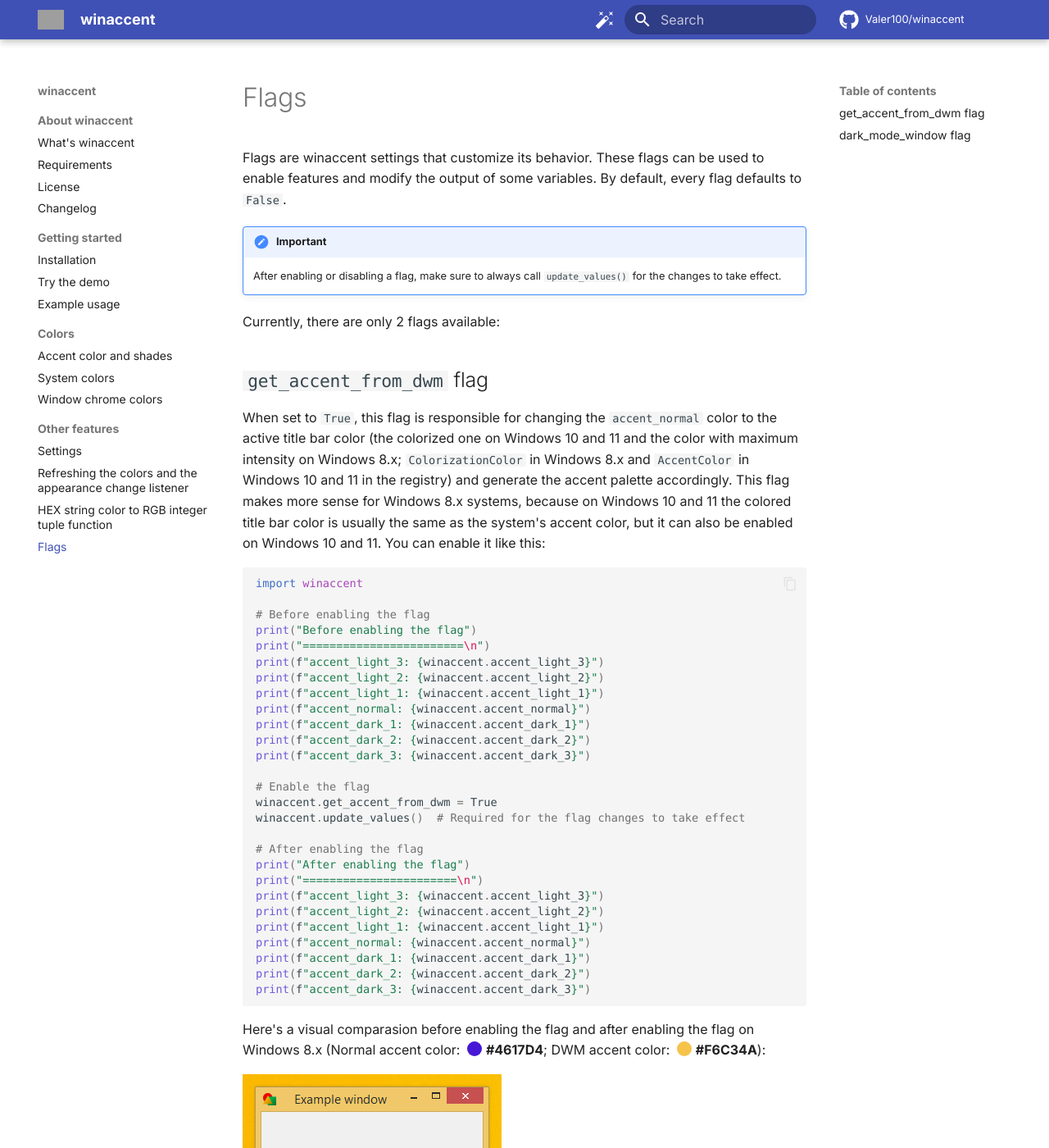
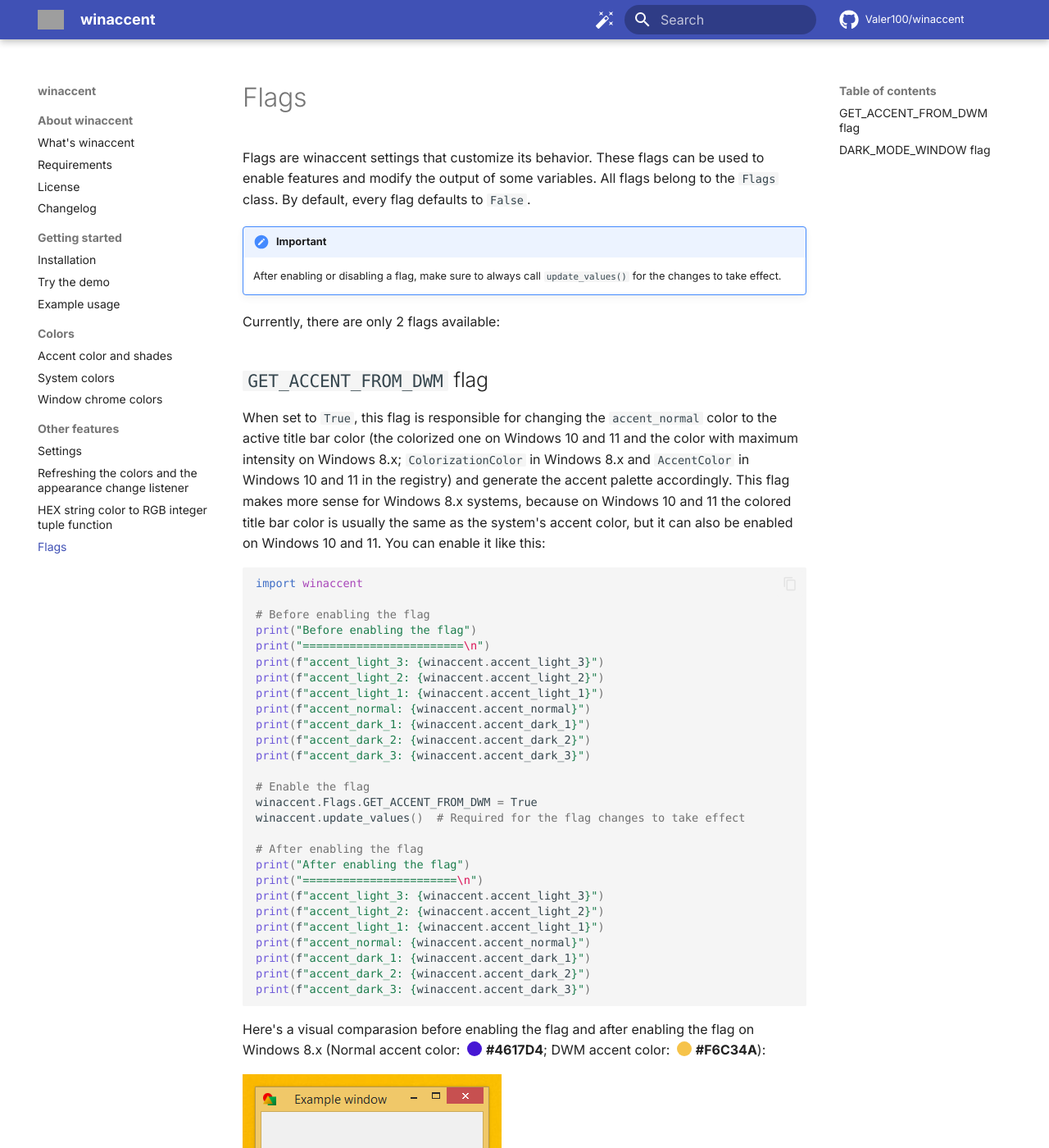
Before and after one commit to Valer100/winaccent, an MkDocs documentation site: the page built from docs/other-features/flags.md, in a window 1280 px wide and 1400 px high. Shown: the whole window at 82% size. Built offline with MkDocs 1.6.1 and Material for MkDocs 9.7.7, drawn with Linux system fonts in a browser that asks for light colours; some web fonts are replaced; comment, search, counter and statistics services are not loaded; some of the changed text lies outside the part shown; grey boxes are pictures that could not be loaded.

Commit message:
Move the flags inside a `Flags` class and rename the flag variables and event constants using uppercase letters

````diff
--- a/docs/other-features/flags.md
+++ b/docs/other-features/flags.md
@@ -1,14 +1,14 @@
 # Flags
 <!-- Added in <font color="#4051B5">:material-tag: **v2.1.0**</font> -->
 
-Flags are winaccent settings that customize its behavior. These flags can be used to enable features and modify the output of some variables. By default, every flag defaults to `False`.
+Flags are winaccent settings that customize its behavior. These flags can be used to enable features and modify the output of some variables. All flags belong to the `Flags` class. By default, every flag defaults to `False`.
 
 !!! important
     After enabling or disabling a flag, make sure to always call `update_values()` for the changes to take effect.
 
 Currently, there are only 2 flags available:
 
-## `get_accent_from_dwm` flag
+## `GET_ACCENT_FROM_DWM` flag
 When set to `True`, this flag is responsible for changing the `accent_normal` color to the active title bar color (the colorized one on Windows 10 and 11 and the color with maximum intensity on Windows 8.x; `ColorizationColor` in Windows 8.x and `AccentColor` in Windows 10 and 11 in the registry) and generate the accent palette accordingly. This flag makes more sense for Windows 8.x systems, because on Windows 10 and 11 the colored title bar color is usually the same as the system's accent color, but it can also be enabled on Windows 10 and 11. You can enable it like this:
 
 ```python
@@ -26,7 +26,7 @@ print(f"accent_dark_2: {winaccent.accent_dark_2}")
 print(f"accent_dark_3: {winaccent.accent_dark_3}")
 
 # Enable the flag
-winaccent.get_accent_from_dwm = True
+winaccent.Flags.GET_ACCENT_FROM_DWM = True
 winaccent.update_values()  # Required for the flag changes to take effect
 
 # After enabling the flag
@@ -61,7 +61,7 @@ Here's a visual comparasion before enabling the flag and after enabling the flag
 </div>
 
 
-## `dark_mode_window` flag
+## `DARK_MODE_WINDOW` flag
 
 When set to `True`, this flag will make winaccent return the dark mode versions of the window chrome colors. Useful when your app has also has a dark theme and you want to use the dark mode values when the dark theme is applied. You can enable it like this:
 
@@ -79,7 +79,7 @@ print(f"window_border_active: {winaccent.window_border_active}")
 print(f"window_border_inactive: {winaccent.window_border_inactive}")
 
 # Enable the flag
-winaccent.dark_mode_window = True
+winaccent.Flags.DARK_MODE_WINDOW = True
 winaccent.update_values()  # Required for the flag changes to take effect
 
 # After enabling the flag
````
Also changed, not shown: docs/other-features/refreshing-the-colors-and-listener.md (+10 -10 lines), winaccent/__init__.py (+21 -22 lines), 1 other file.
